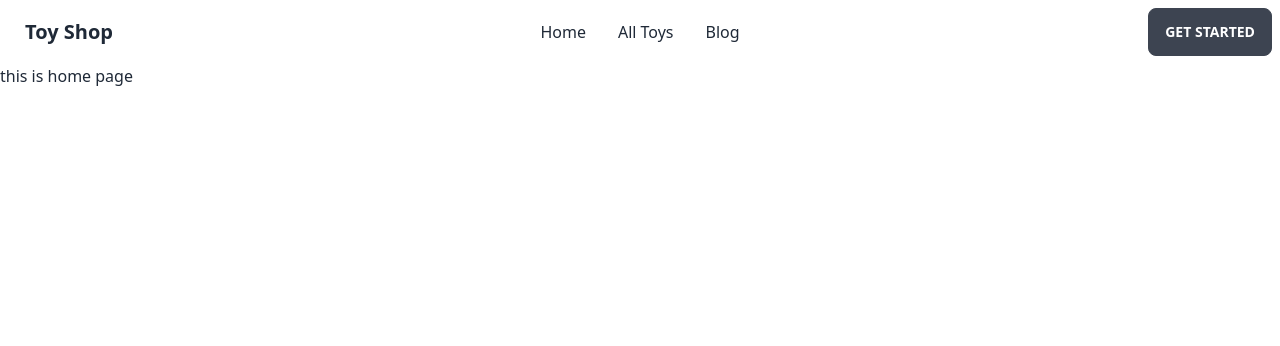
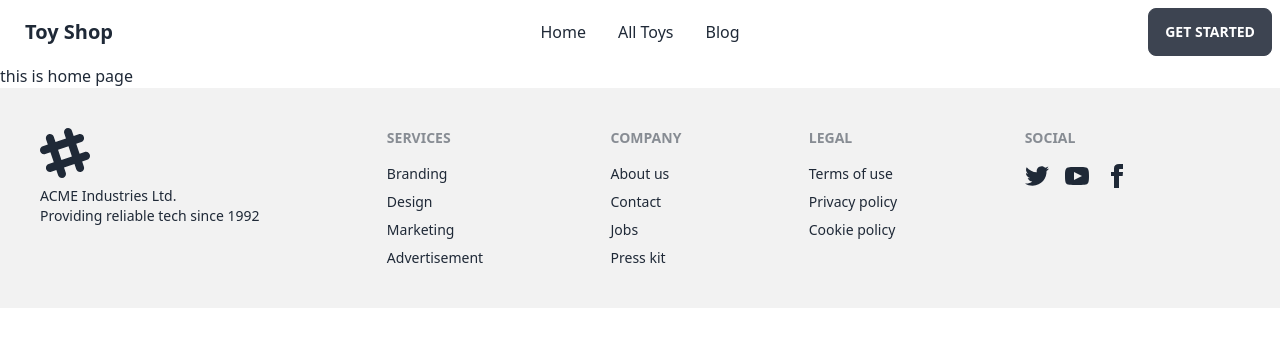
Before and after one commit to Monirul-Jim/toy-maket-client, a React (Vite) app: page / in a window 1280 px wide. Shown: the top 346 px of the page. Built offline with nearby package versions, Linux system fonts and the light colour scheme.

Commit message:
error page

```diff
--- a/src/component/Main/Main.jsx
+++ b/src/component/Main/Main.jsx
@@ -1,12 +1,14 @@
 import React from 'react';
 import { Outlet } from 'react-router-dom';
 import Navbar from '../layout/Navbar/Navbar';
+import Footer from '../layout/Footer/Footer';
 
 const Main = () => {
     return (
         <div>
             <Navbar></Navbar>
             <Outlet></Outlet>
+            <Footer></Footer>
         </div>
     );
 };
--- a/src/component/Routes/Routes.jsx
+++ b/src/component/Routes/Routes.jsx
@@ -1,8 +1,13 @@
 import { createBrowserRouter } from "react-router-dom";
 import Main from "../Main/Main";
 import Home from "../Home/Home";
+import ErrorPage from "../layout/ErrorPage/ErrorPage";
 
 const router = createBrowserRouter([
+    {
+        path:'*',
+        element:<ErrorPage></ErrorPage>
+    },
     {
       path: "/",
       element: <Main></Main>,
--- /dev/null
+++ b/src/component/layout/ErrorPage/ErrorPage.jsx
@@ -0,0 +1,24 @@
+import React from 'react';
+import error from '../../../assets/error page.jpg'
+import { Link } from 'react-router-dom';
+
+const ErrorPage = () => {
+    return (
+        <div className="flex flex-col items-center justify-center h-screen">
+      <img
+        src={error}
+        alt="Error"
+        className="w-64 h-64 mb-8 rounded-lg"
+      />
+      <h1 className="text-4xl font-bold mb-2">Oops! Something went wrong.</h1>
+      <p className="text-gray-600 text-lg mb-8">
+        We're sorry, but an unexpected error occurred. Please try again later.
+      </p>
+      <Link to='/'><button className="px-4 py-2 bg-blue-500 text-white rounded hover:bg-blue-600">
+        Go back to home
+      </button></Link>
+    </div>
+    );
+};
+
+export default ErrorPage;
--- /dev/null
+++ b/src/component/layout/Footer/Footer.jsx
@@ -0,0 +1,44 @@
+import React from 'react';
+
+const Footer = () => {
+    return (
+        <div>
+            <footer className="footer p-10 bg-base-200 text-base-content">
+  <div>
+    <svg width="50" height="50" viewBox="0 0 24 24" xmlns="http://www.w3.org/2000/svg" fillRule="evenodd" clipRule="evenodd" className="fill-current"><path d="M22.672 15.226l-2.432.811.841 2.515c.33 1.019-.209 2.127-1.23 2.456-1.15.325-2.148-.321-2.463-1.226l-.84-2.518-5.013 1.677.84 2.517c.391 1.203-.434 2.542-1.831 2.542-.88 0-1.601-.564-1.86-1.314l-.842-2.516-2.431.809c-1.135.328-2.145-.317-2.463-1.229-.329-1.018.211-2.127 1.231-2.456l2.432-.809-1.621-4.823-2.432.808c-1.355.384-2.558-.59-2.558-1.839 0-.817.509-1.582 1.327-1.846l2.433-.809-.842-2.515c-.33-1.02.211-2.129 1.232-2.458 1.02-.329 2.13.209 2.461 1.229l.842 2.515 5.011-1.677-.839-2.517c-.403-1.238.484-2.553 1.843-2.553.819 0 1.585.509 1.85 1.326l.841 2.517 2.431-.81c1.02-.33 2.131.211 2.461 1.229.332 1.018-.21 2.126-1.23 2.456l-2.433.809 1.622 4.823 2.433-.809c1.242-.401 2.557.484 2.557 1.838 0 .819-.51 1.583-1.328 1.847m-8.992-6.428l-5.01 1.675 1.619 4.828 5.011-1.674-1.62-4.829z"></path></svg>
+    <p>ACME Industries Ltd.<br/>Providing reliable tech since 1992</p>
+  </div>
+  <div>
+    <span className="footer-title">Services</span>
+    <a className="link link-hover">Branding</a>
+    <a className="link link-hover">Design</a>
+    <a className="link link-hover">Marketing</a>
+    <a className="link link-hover">Advertisement</a>
+  </div>
+  <div>
+    <span className="footer-title">Company</span>
+    <a className="link link-hover">About us</a>
+    <a className="link link-hover">Contact</a>
+    <a className="link link-hover">Jobs</a>
+    <a className="link link-hover">Press kit</a>
+  </div>
+  <div>
+    <span className="footer-title">Legal</span>
+    <a className="link link-hover">Terms of use</a>
+    <a className="link link-hover">Privacy policy</a>
+    <a className="link link-hover">Cookie policy</a>
+  </div>
+  <div>
+    <span className="footer-title">Social</span>
+    <div className="grid grid-flow-col gap-4">
+      <a><svg xmlns="http://www.w3.org/2000/svg" width="24" height="24" viewBox="0 0 24 24" className="fill-current"><path d="M24 4.557c-.883.392-1.832.656-2.828.775 1.017-.609 1.798-1.574 2.165-2.724-.951.564-2.005.974-3.127 1.195-.897-.957-2.178-1.555-3.594-1.555-3.179 0-5.515 2.966-4.797 6.045-4.091-.205-7.719-2.165-10.148-5.144-1.29 2.213-.669 5.108 1.523 6.574-.806-.026-1.566-.247-2.229-.616-.054 2.281 1.581 4.415 3.949 4.89-.693.188-1.452.232-2.224.084.626 1.956 2.444 3.379 4.6 3.419-2.07 1.623-4.678 2.348-7.29 2.04 2.179 1.397 4.768 2.212 7.548 2.212 9.142 0 14.307-7.721 13.995-14.646.962-.695 1.797-1.562 2.457-2.549z"></path></svg></a>
+      <a><svg xmlns="http://www.w3.org/2000/svg" width="24" height="24" viewBox="0 0 24 24" className="fill-current"><path d="M19.615 3.184c-3.604-.246-11.631-.245-15.23 0-3.897.266-4.356 2.62-4.385 8.816.029 6.185.484 8.549 4.385 8.816 3.6.245 11.626.246 15.23 0 3.897-.266 4.356-2.62 4.385-8.816-.029-6.185-.484-8.549-4.385-8.816zm-10.615 12.816v-8l8 3.993-8 4.007z"></path></svg></a>
+      <a><svg xmlns="http://www.w3.org/2000/svg" width="24" height="24" viewBox="0 0 24 24" className="fill-current"><path d="M9 8h-3v4h3v12h5v-12h3.642l.358-4h-4v-1.667c0-.955.192-1.333 1.115-1.333h2.885v-5h-3.808c-3.596 0-5.192 1.583-5.192 4.615v3.385z"></path></svg></a>
+    </div>
+  </div>
+</footer>
+        </div>
+    );
+};
+
+export default Footer;
```
Also changed, not shown: src/assets/error page.jpg (added).
